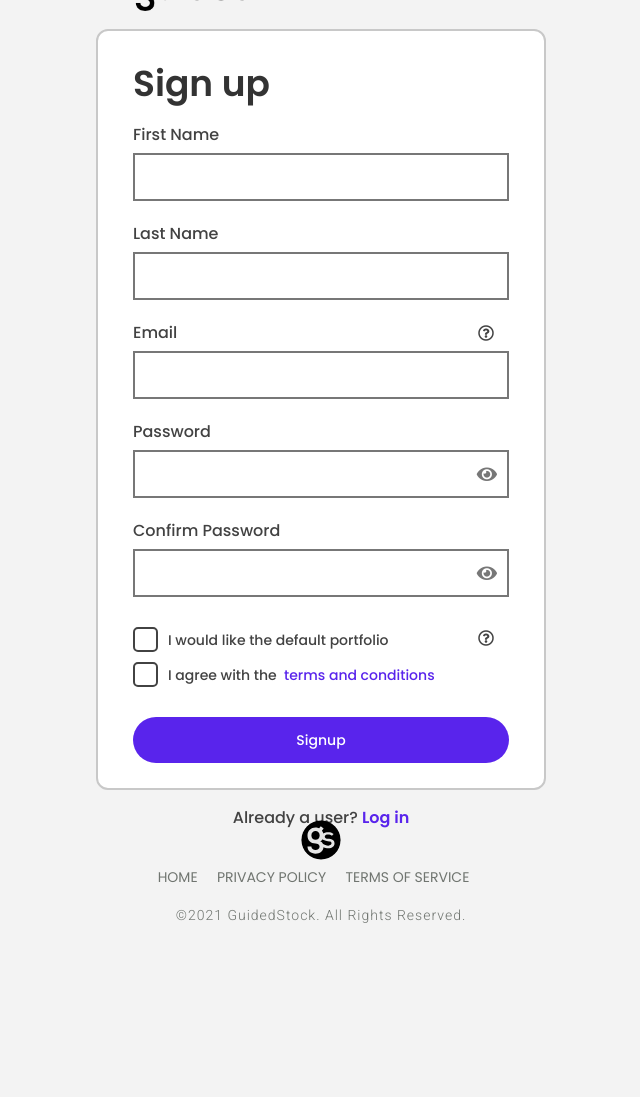
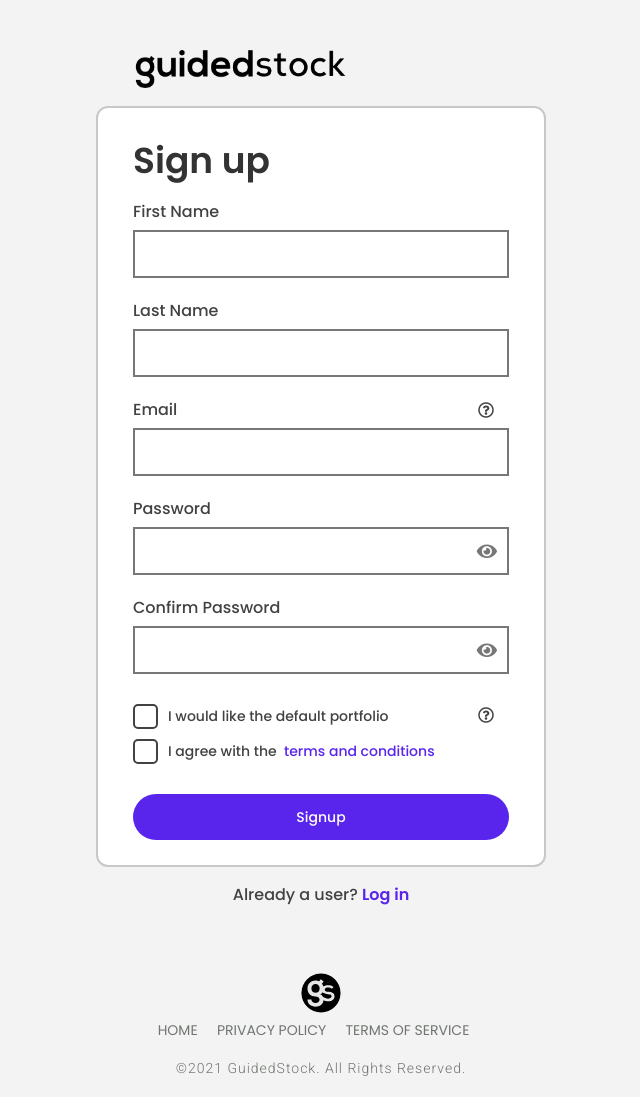
Before and after one commit to pilgrim53/GuidedStock, a Django app: page /signup in a window 1280 px wide. Shown: the whole page, without its empty margins (319-959 px from the left). Before the commit the page ends 923 px from the top, so only its background shows below. Run offline with Django 3.2, Linux system fonts and the light colour scheme; parts of the project's set-up code (start-up, migrations or seed data) failed here and were passed over; some libraries are stand-ins or nearby versions.

Commit message:
Fix- Signup page UI

```diff
--- a/stock_admin/templates/signup.html
+++ b/stock_admin/templates/signup.html
@@ -9,7 +9,7 @@
 {% block body_class %}login-page-outside-style register-guid{% endblock %}
 
 {% block content %}
-<div class="outside-wrapper" style="height: 100vh;">
+<div class="outside-wrapper" style="height: auto;">
     <div class="custom-col">
         <div class="header-logo">
             <a href="{% url 'home' %}"><img src="{% static 'assets/logos/gs_logo.png' %}" alt="footer-logo" /></a>
```
Also changed, not shown: 1 other file.
